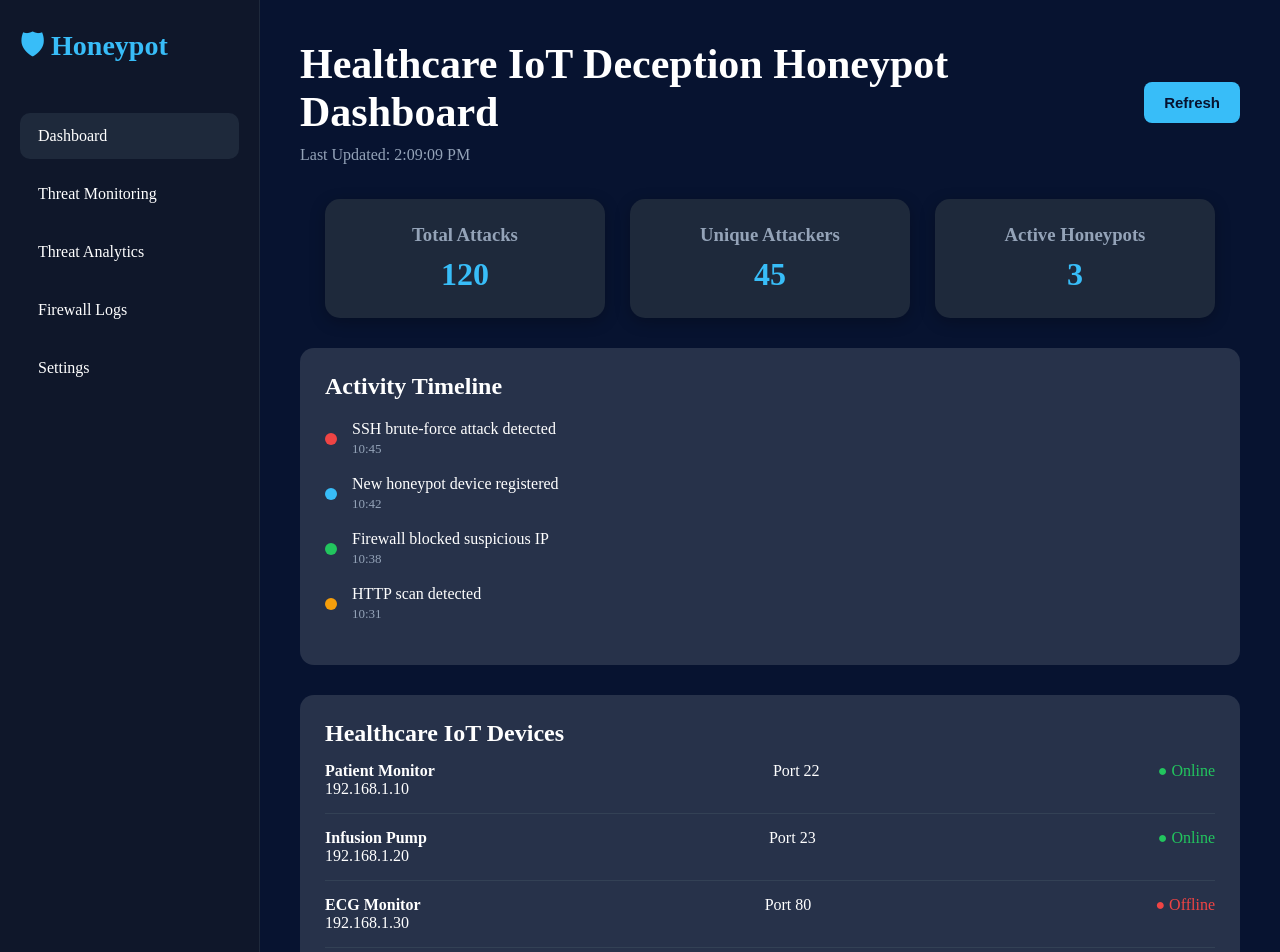
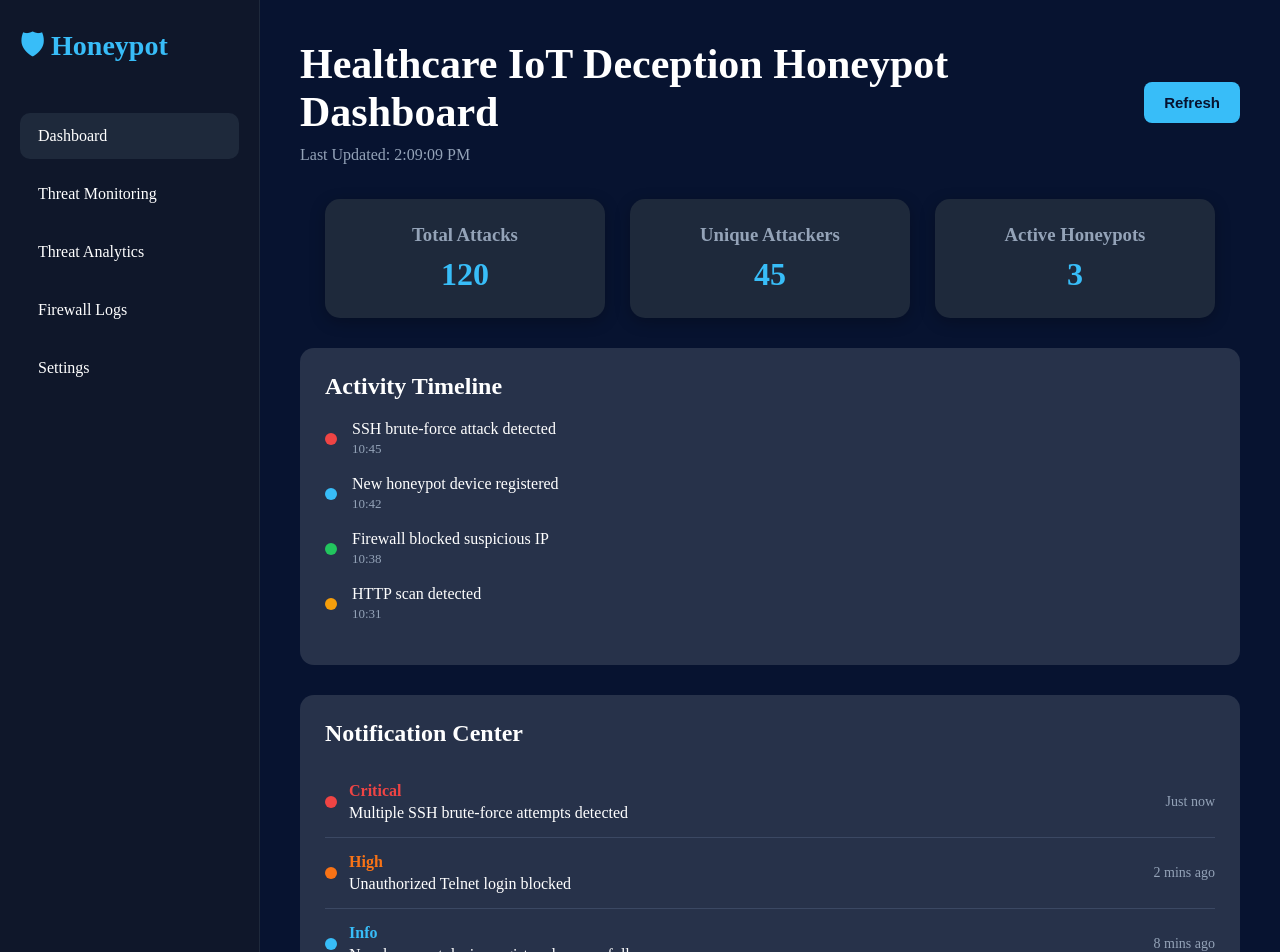
Before and after one commit to Sk8805/Healthcare---IoT-Deception-Honeypot-Network, a React app in the folder frontend/: page / in a window 1280 px wide. Shown: the top 952 px of the page. Built offline with nearby package versions, Linux system fonts and the light colour scheme; the HTML template or start-up script is replaced by a standard one.

Commit message:
feat: add notification center to dashboard

```diff
--- /dev/null
+++ b/frontend/src/components/NotificationCenter.jsx
@@ -0,0 +1,102 @@
+function NotificationCenter() {
+  const notifications = [
+    {
+      level: "Critical",
+      message: "Multiple SSH brute-force attempts detected",
+      time: "Just now",
+      color: "#ef4444",
+    },
+    {
+      level: "High",
+      message: "Unauthorized Telnet login blocked",
+      time: "2 mins ago",
+      color: "#f97316",
+    },
+    {
+      level: "Info",
+      message: "New honeypot device registered successfully",
+      time: "8 mins ago",
+      color: "#38bdf8",
+    },
+    {
+      level: "Success",
+      message: "Firewall blocked suspicious IP address",
+      time: "15 mins ago",
+      color: "#22c55e",
+    },
+  ];
+
+  return (
+    <div
+      style={{
+        background: "#27324a",
+        padding: "25px",
+        borderRadius: "14px",
+        marginTop: "30px",
+      }}
+    >
+      <h2
+        style={{
+          marginBottom: "20px",
+          color: "#ffffff",
+        }}
+      >
+        Notification Center
+      </h2>
+
+      {notifications.map((item, index) => (
+        <div
+          key={index}
+          style={{
+            display: "flex",
+            justifyContent: "space-between",
+            alignItems: "center",
+            padding: "15px 0",
+            borderBottom:
+              index !== notifications.length - 1
+                ? "1px solid #3b4863"
+                : "none",
+          }}
+        >
+          <div style={{ display: "flex", alignItems: "center", gap: "12px" }}>
+            <span
+              style={{
+                width: "12px",
+                height: "12px",
+                borderRadius: "50%",
+                background: item.color,
+                display: "inline-block",
+              }}
+            ></span>
+
+            <div>
+              <strong style={{ color: item.color }}>
+                {item.level}
+              </strong>
+
+              <div
+                style={{
+                  color: "#ffffff",
+                  marginTop: "4px",
+                }}
+              >
+                {item.message}
+              </div>
+            </div>
+          </div>
+
+          <span
+            style={{
+              color: "#94a3b8",
+              fontSize: "14px",
+            }}
+          >
+            {item.time}
+          </span>
+        </div>
+      ))}
+    </div>
+  );
+}
+
+export default NotificationCenter;
--- a/frontend/src/pages/Dashboard.jsx
+++ b/frontend/src/pages/Dashboard.jsx
@@ -2,6 +2,7 @@ import StatCard from "../components/StatCard";
 import DashboardHeader from "../components/DashboardHeader";
 import ActivityTimeline from "../components/ActivityTimeline";
 import DeviceOverview from "../components/DeviceOverview";
+import NotificationCenter from "../components/NotificationCenter";
 
 function Dashboard() {
   return (
@@ -23,6 +24,8 @@ function Dashboard() {
 
       <ActivityTimeline />
 
+      <NotificationCenter />
+
       <DeviceOverview />
     </>
   );
```
